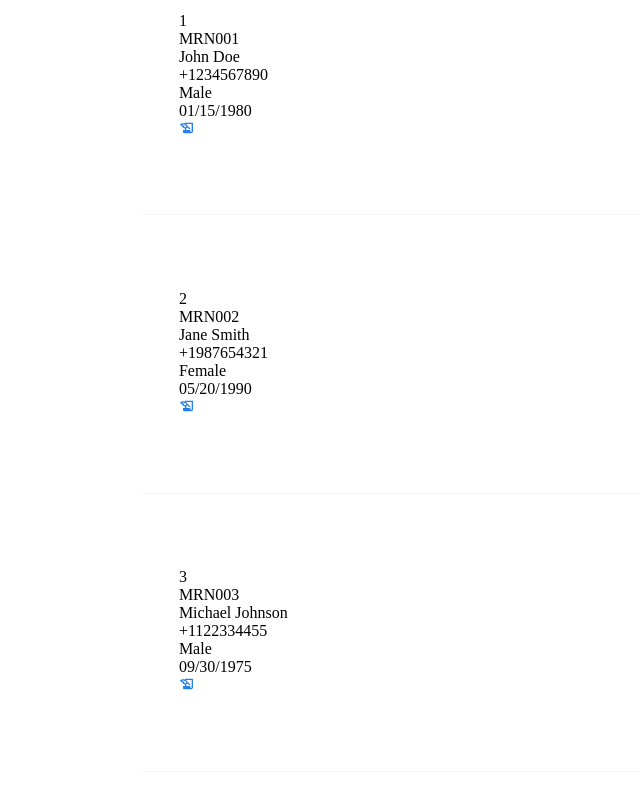
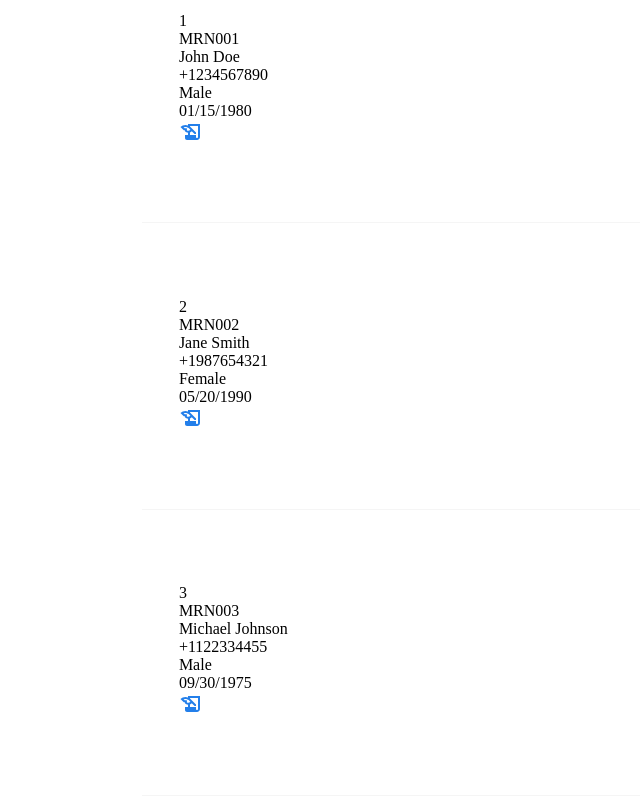
Before and after one commit to Fareed0001/Medical-records-system-01, a Next.js app: page /DoctorDashboard in a window 1280 px wide. Shown: the part 4520-5320 px from the top of the page, without its empty margins (0-640 px from the left). Built offline with nearby package versions, Linux system fonts and the light colour scheme.

Commit message:
appointment and index

```diff
--- a/src/pages/DoctorDashboard/Styles.module.css
+++ b/src/pages/DoctorDashboard/Styles.module.css
@@ -84,6 +84,10 @@
 .historyIcon, .penIcon {
     color: #237fea;
     cursor: pointer;
+}
+
+.historyIcon {
+    font-size: 1.5rem;
 }
 
 .historyIcon:hover, .penIcon:hover {
@@ -211,4 +215,9 @@
     .formButtonDiv {
         margin: 3% 0 0;
     }
+
+    .historyIcon {
+        font-size: 1.2rem;
+    }
+
 }
```
